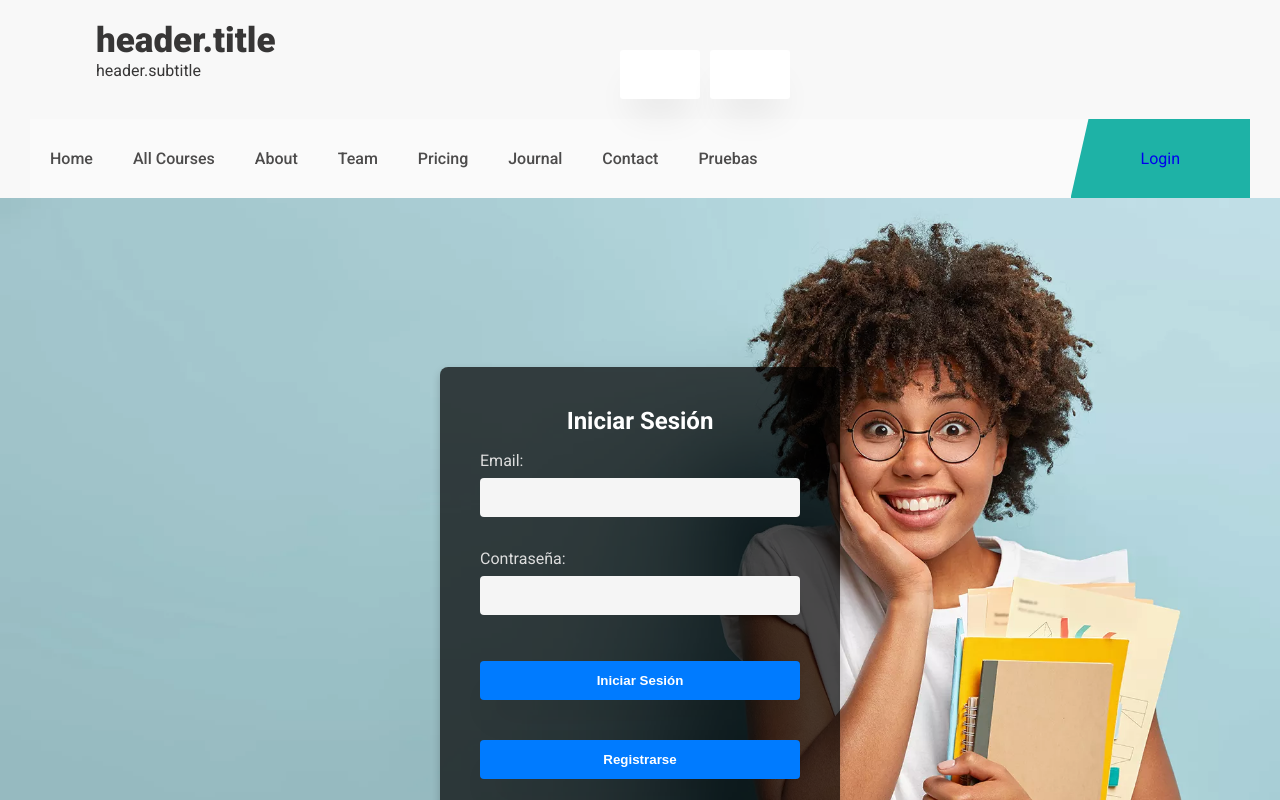
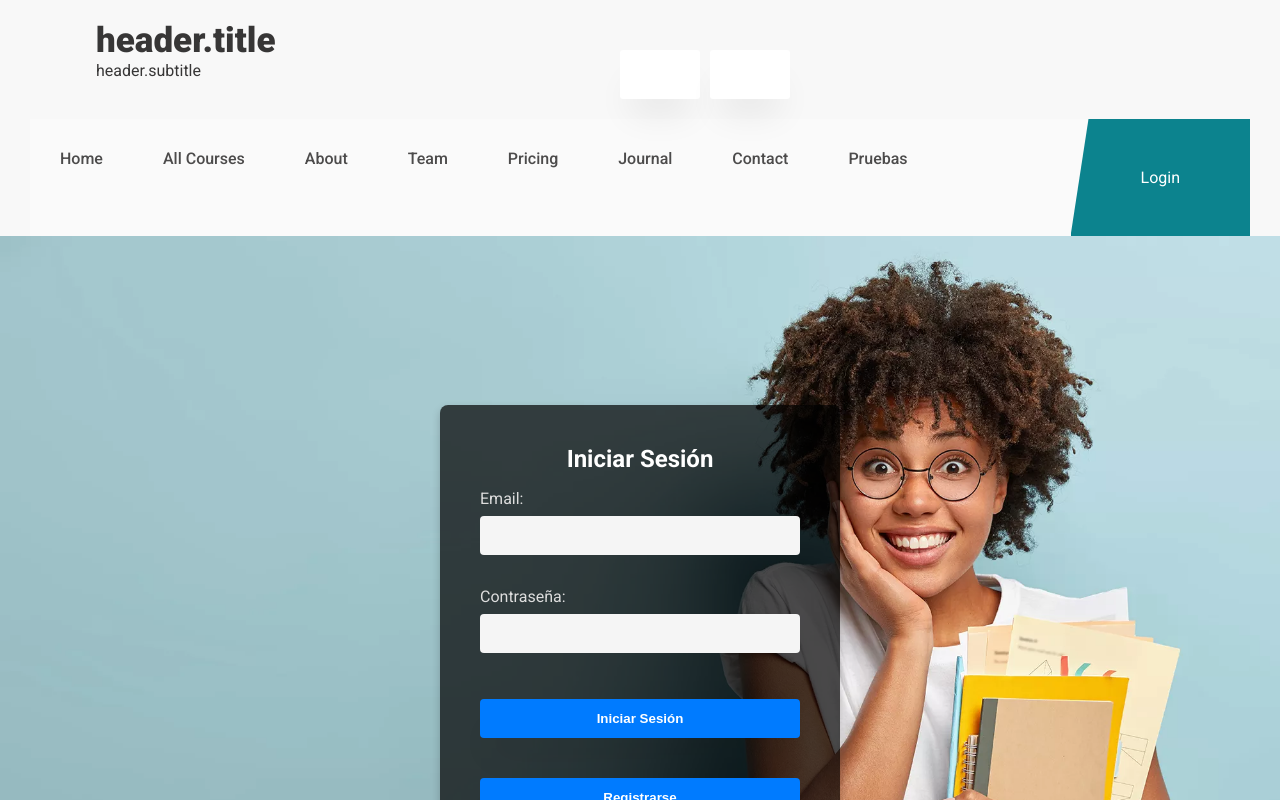
Before and after one commit to giovanniberetta/ProyectoSemestral, a React (Create React App) app in the folder my-react-app/: page /login in a window 1280 px wide. Shown: the top 800 px of the page. Built offline with nearby package versions, Linux system fonts and the light colour scheme; the HTML template or start-up script is replaced by a standard one.

Commit message:
boton login

```diff
--- a/my-react-app/src/App.css
+++ b/my-react-app/src/App.css
@@ -33,8 +33,23 @@ body {
   color: #fff;
 }
 a {
-  text-decoration: none;
+  text-decoration: none; /* Sin subrayado */
+  color: #ffffff; /* Blanco para buen contraste */
+  transition: color 0.3s ease, background-color 0.3s ease; /* Transiciones suaves */
+  padding: 5px 10px; /* Espaciado interno para un mejor toque */
+  border-radius: 4px; /* Bordes redondeados */
 }
+
+a:hover {
+  color: #0c838e; /* Cambia el color del texto al pasar el mouse */
+  background-color: #ffffff; /* Fondo blanco al pasar el mouse */
+}
+
+a:active {
+  color: #f0a500; /* Color para cuando se hace clic */
+  background-color: #e0e0e0; /* Fondo gris claro al hacer clic */
+}
+
 li {
   list-style-type: none;
 }
--- a/my-react-app/src/components/common/header/header.css
+++ b/my-react-app/src/components/common/header/header.css
@@ -34,7 +34,7 @@
     color: #1eb2a6;
   }
   .start {
-    background-color: #1eb2a6;
+    background-color: #0c838e;
     padding: 30px 70px;
     color: #fff;
     clip-path: polygon(10% 0%, 100% 0, 100% 100%, 0% 100%);
```
